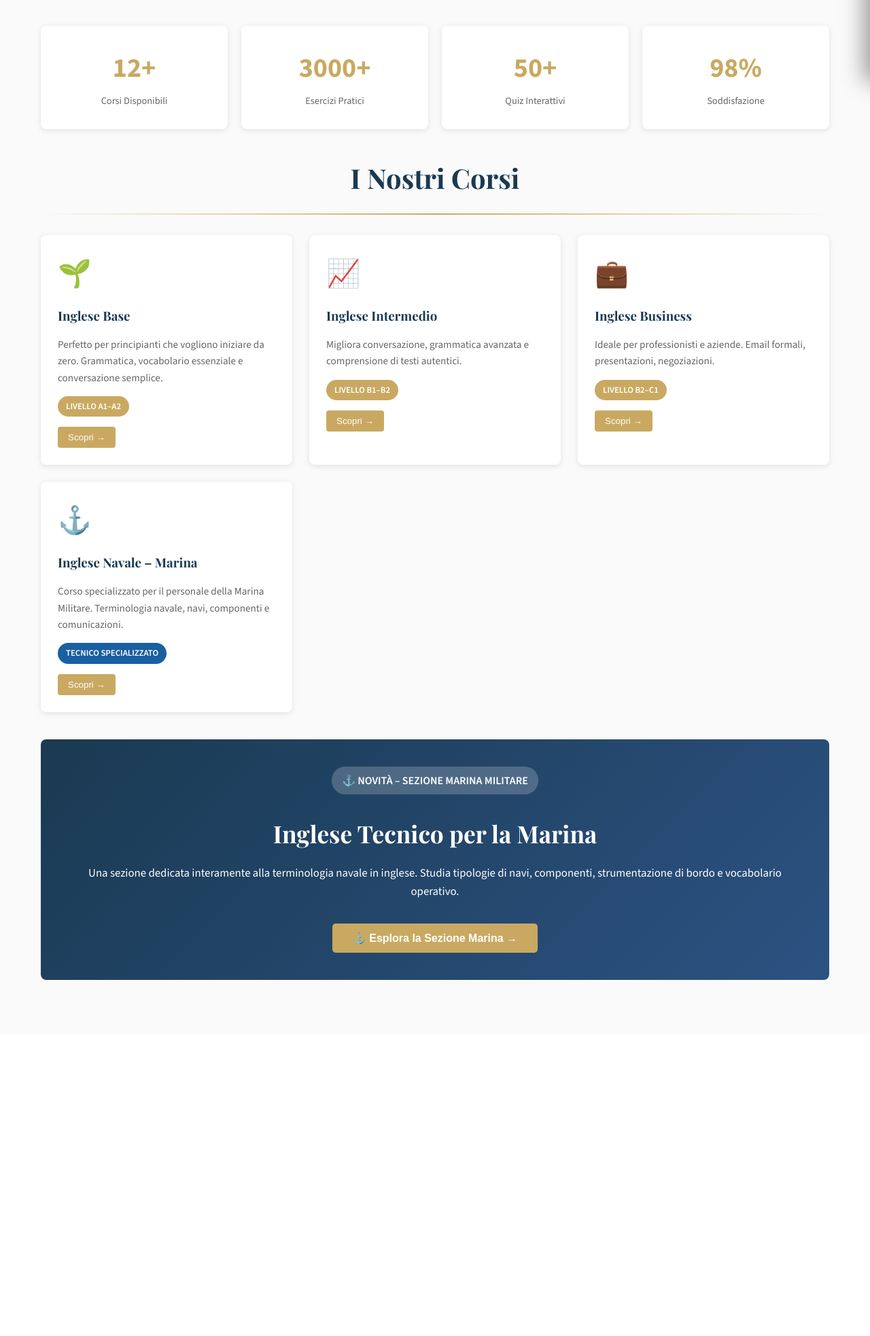
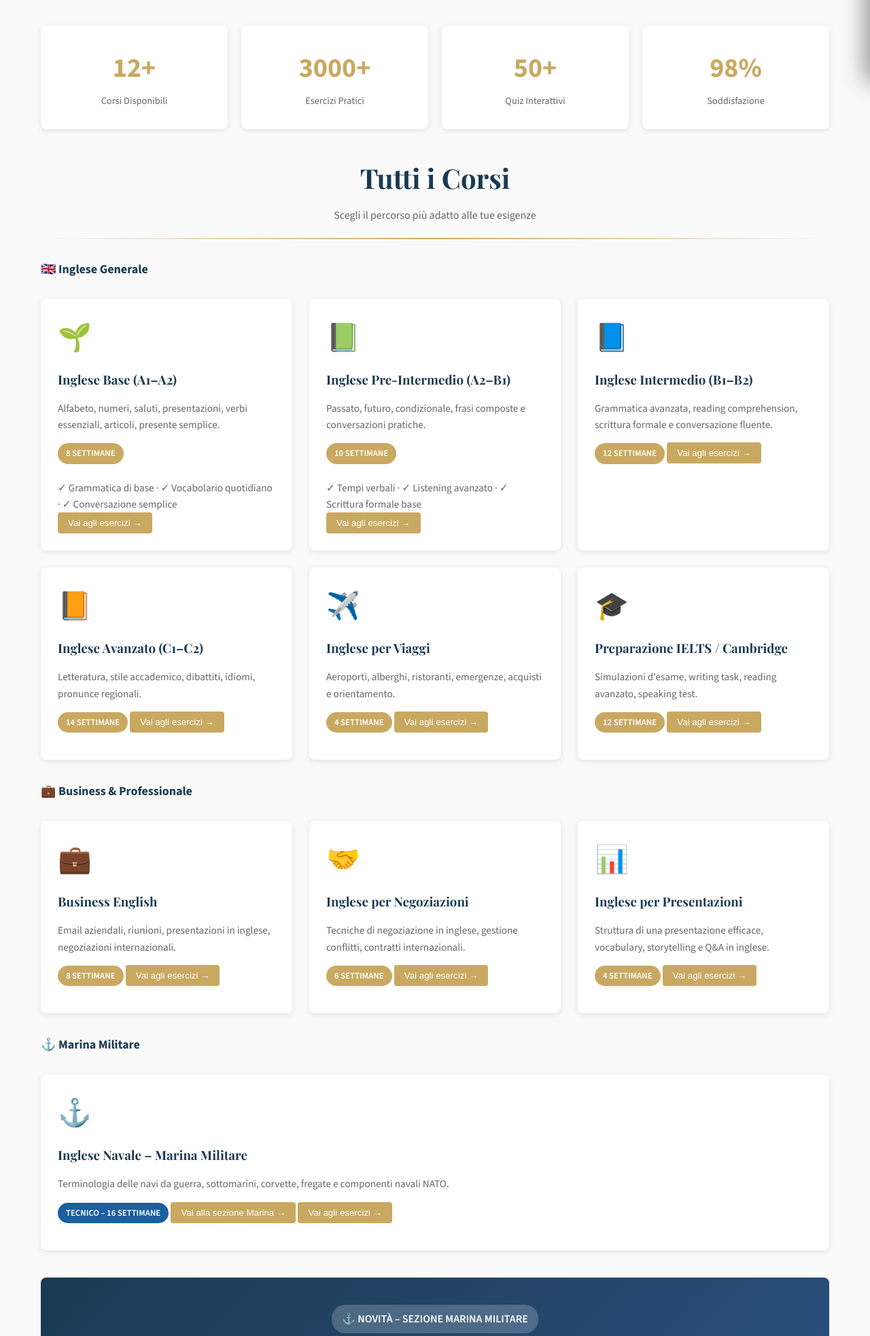
Before and after one commit to Carek11/english-academy, a PHP site: page / in a window 1280 px wide. Shown: the part 680-2646 px from the top of the page at 68% size. Before the commit the page ends 2122 px from the top, so only its background shows below. Run offline with PHP 8.4, Linux system fonts and the light colour scheme; some libraries are stand-ins or nearby versions.

Commit message:
Update the home page course display to show all details
Replace the simplified course cards on the home page with the detailed course cards from the main courses section, including functional navigation buttons.

Replit-Commit-Author: Agent
Replit-Commit-Session-Id: c02ef79c-3738-4812-831d-a28f4d54f0d8
Replit-Commit-Checkpoint-Type: full_checkpoint
Replit-Commit-Event-Id: ce6bbf87-c9cf-4858-ad4e-9e09e12de6d2
Replit-Commit-Screenshot-Url: https://storage.googleapis.com/screenshot-production-us-central1/ef9ee565-ca09-4b21-a458-117267b7ff3e/c02ef79c-3738-4812-831d-a28f4d54f0d8/dij00CR
Replit-Helium-Checkpoint-Created: true

```diff
--- a/index.php
+++ b/index.php
@@ -227,40 +227,92 @@ header('Expires: Thu, 01 Jan 1970 00:00:00 GMT');
         <div class="stat-box"><div class="stat-num">98%</div><div class="stat-label">Soddisfazione</div></div>
       </div>
 
-      <h2 class="section-title">I Nostri Corsi</h2>
+      <h2 class="section-title">Tutti i Corsi</h2>
+      <p class="section-sub">Scegli il percorso più adatto alle tue esigenze</p>
       <div class="divider"></div>
 
+      <h3 class="tw-text-lg tw-font-bold tw-mb-3 tw-mt-6" style="color:var(--primary);">🇬🇧 Inglese Generale</h3>
       <div class="cards-grid">
-        <div class="card">
+        <div class="card cat-card">
           <div class="card-icon">🌱</div>
-          <h3>Inglese Base</h3>
-          <p>Perfetto per principianti che vogliono iniziare da zero. Grammatica, vocabolario essenziale e conversazione semplice.</p>
-          <span class="badge">LIVELLO A1–A2</span><br>
-          <button class="btn" data-page-target="corsi">Scopri →</button>
+          <h3>Inglese Base (A1–A2)</h3>
+          <p>Alfabeto, numeri, saluti, presentazioni, verbi essenziali, articoli, presente semplice.</p>
+          <span class="badge">8 SETTIMANE</span>
+          <p class="small-note">✓ Grammatica di base · ✓ Vocabolario quotidiano · ✓ Conversazione semplice</p>
+          <button class="btn" data-page-target="hub-inglese" data-hub-corso="Inglese Base (A1-A2)">Vai agli esercizi →</button>
         </div>
+        <div class="card cat-card">
+          <div class="card-icon">📗</div>
+          <h3>Inglese Pre-Intermedio (A2–B1)</h3>
+          <p>Passato, futuro, condizionale, frasi composte e conversazioni pratiche.</p>
+          <span class="badge">10 SETTIMANE</span>
+          <p class="small-note">✓ Tempi verbali · ✓ Listening avanzato · ✓ Scrittura formale base</p>
+          <button class="btn" data-page-target="hub-inglese" data-hub-corso="Inglese Pre-Intermedio (A2-B1)">Vai agli esercizi →</button>
+        </div>
+        <div class="card cat-card">
+          <div class="card-icon">📘</div>
+          <h3>Inglese Intermedio (B1–B2)</h3>
+          <p>Grammatica avanzata, reading comprehension, scrittura formale e conversazione fluente.</p>
+          <span class="badge">12 SETTIMANE</span>
+          <button class="btn" data-page-target="hub-inglese" data-hub-corso="Inglese Intermedio (B1-B2)">Vai agli esercizi →</button>
+        </div>
+        <div class="card cat-card">
+          <div class="card-icon">📙</div>
+          <h3>Inglese Avanzato (C1–C2)</h3>
+          <p>Letteratura, stile accademico, dibattiti, idiomi, pronunce regionali.</p>
+          <span class="badge">14 SETTIMANE</span>
+          <button class="btn" data-page-target="hub-inglese" data-hub-corso="Inglese Avanzato (C1-C2)">Vai agli esercizi →</button>
+        </div>
+        <div class="card cat-card">
+          <div class="card-icon">✈️</div>
+          <h3>Inglese per Viaggi</h3>
+          <p>Aeroporti, alberghi, ristoranti, emergenze, acquisti e orientamento.</p>
+          <span class="badge">4 SETTIMANE</span>
+          <button class="btn" data-page-target="hub-inglese" data-hub-corso="Inglese per Viaggi">Vai agli esercizi →</button>
+        </div>
+        <div class="card cat-card">
+          <div class="card-icon">🎓</div>
+          <h3>Preparazione IELTS / Cambridge</h3>
+          <p>Simulazioni d'esame, writing task, reading avanzato, speaking test.</p>
+          <span class="badge">12 SETTIMANE</span>
+          <button class="btn" data-page-target="hub-inglese" data-hub-corso="Preparazione IELTS / Cambridge">Vai agli esercizi →</button>
+        </div>
+      </div>
 
-        <div class="card">
-          <div class="card-icon">📈</div>
-          <h3>Inglese Intermedio</h3>
-          <p>Migliora conversazione, grammatica avanzata e comprensione di testi autentici.</p>
-          <span class="badge">LIVELLO B1–B2</span><br>
-          <button class="btn" data-page-target="corsi">Scopri →</button>
+      <h3 class="tw-text-lg tw-font-bold tw-mb-3 tw-mt-8" style="color:var(--primary);">💼 Business & Professionale</h3>
+      <div class="cards-grid">
+        <div class="card cat-card">
+          <div class="card-icon">💼</div>
+          <h3>Business English</h3>
+          <p>Email aziendali, riunioni, presentazioni in inglese, negoziazioni internazionali.</p>
+          <span class="badge">8 SETTIMANE</span>
+          <button class="btn" data-page-target="hub-inglese" data-hub-corso="Business English">Vai agli esercizi →</button>
         </div>
+        <div class="card cat-card">
+          <div class="card-icon">🤝</div>
+          <h3>Inglese per Negoziazioni</h3>
+          <p>Tecniche di negoziazione in inglese, gestione conflitti, contratti internazionali.</p>
+          <span class="badge">6 SETTIMANE</span>
+          <button class="btn" data-page-target="hub-inglese" data-hub-corso="Business English">Vai agli esercizi →</button>
+        </div>
+        <div class="card cat-card">
+          <div class="card-icon">📊</div>
+          <h3>Inglese per Presentazioni</h3>
+          <p>Struttura di una presentazione efficace, vocabulary, storytelling e Q&A in inglese.</p>
+          <span class="badge">4 SETTIMANE</span>
+          <button class="btn" data-page-target="hub-inglese" data-hub-corso="Business English">Vai agli esercizi →</button>
+        </div>
+      </div>
 
-        <div class="card">
-          <div class="card-icon">💼</div>
-          <h3>Inglese Business</h3>
-          <p>Ideale per professionisti e aziende. Email formali, presentazioni, negoziazioni.</p>
-          <span class="badge">LIVELLO B2–C1</span><br>
-          <button class="btn" data-page-target="corsi">Scopri →</button>
-        </div>
-
-        <div class="card card-naval">
+      <h3 class="tw-text-lg tw-font-bold tw-mb-3 tw-mt-8" style="color:var(--primary);">⚓ Marina Militare</h3>
+      <div class="cards-grid">
+        <div class="card card-naval cat-card">
           <div class="card-icon">⚓</div>
-          <h3>Inglese Navale – Marina</h3>
-          <p>Corso specializzato per il personale della Marina Militare. Terminologia navale, navi, componenti e comunicazioni.</p>
-          <span class="badge badge-blue">TECNICO SPECIALIZZATO</span><br>
-          <button class="btn" data-page-target="marina">Scopri →</button>
+          <h3>Inglese Navale – Marina Militare</h3>
+          <p>Terminologia delle navi da guerra, sottomarini, corvette, fregate e componenti navali NATO.</p>
+          <span class="badge badge-blue">TECNICO – 16 SETTIMANE</span>
+          <button class="btn" data-page-target="marina">Vai alla sezione Marina →</button>
+          <button class="btn" style="margin-top:6px;" data-page-target="hub-inglese" data-hub-corso="Inglese Navale - Marina Militare">Vai agli esercizi →</button>
         </div>
       </div>
 
```
